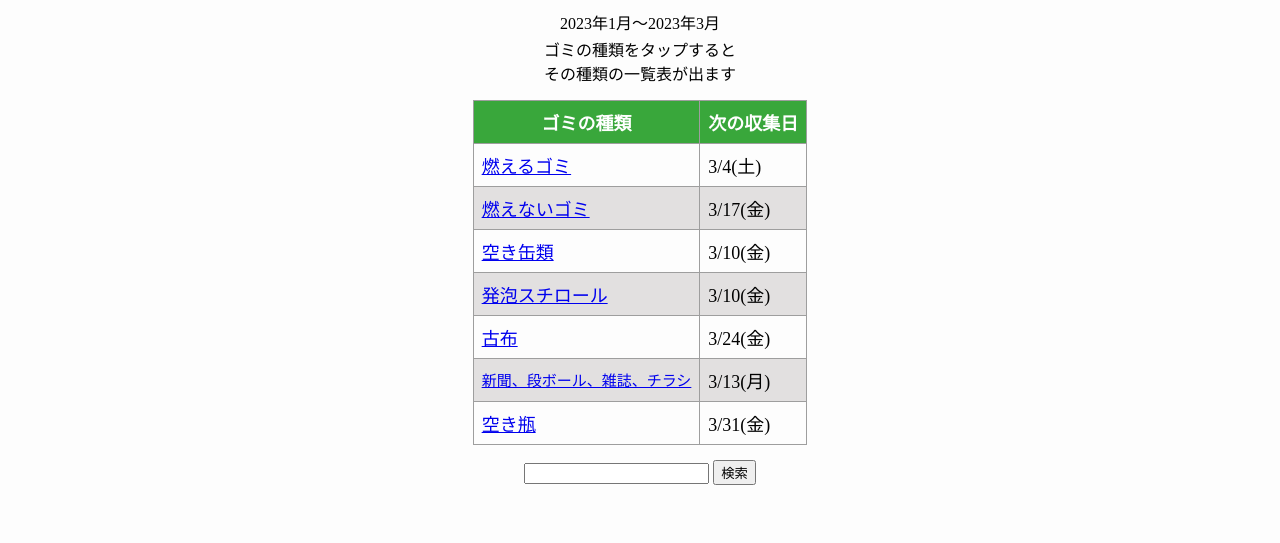
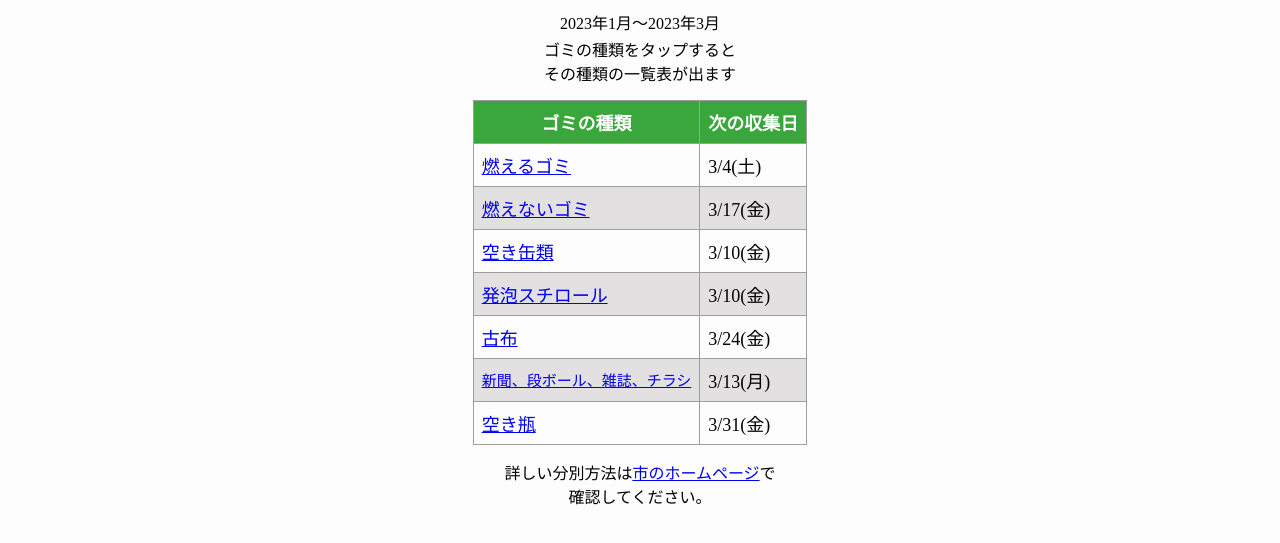
Before and after one commit to tinkerkidsjp/hontyougomisutenavi, a plain HTML site: page index.html in a window 1280 px wide. Shown: the part 147-690 px from the top of the page. Drawn offline with Linux system fonts and the light colour scheme.

Commit message:
Update index.html

```diff
--- a/index.html
+++ b/index.html
@@ -211,7 +211,6 @@ table tr:nth-child(odd){
         <td id="akibin"></td>
     </tr>
 </table>
-<input type="text">
-<button>検索</button>
+<p>詳しい分別方法は<a href="https://www.city.shibata.lg.jp/kurashi/gomi/gomi/dashikata/1001150.html">市のホームページ</a>で<br>確認してください。</p>
 </body>
 </html>
```
